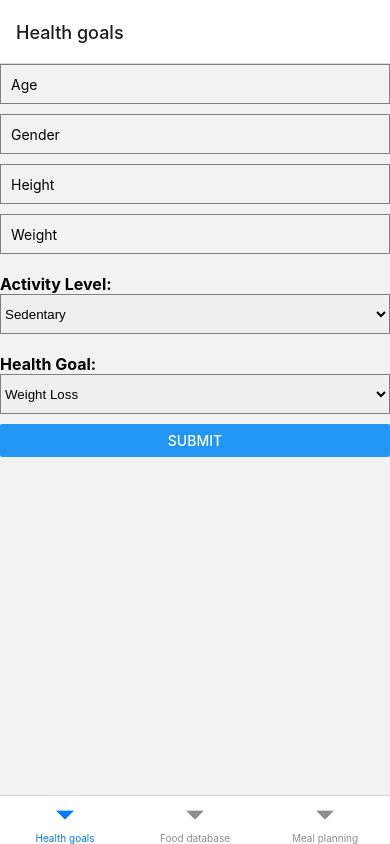
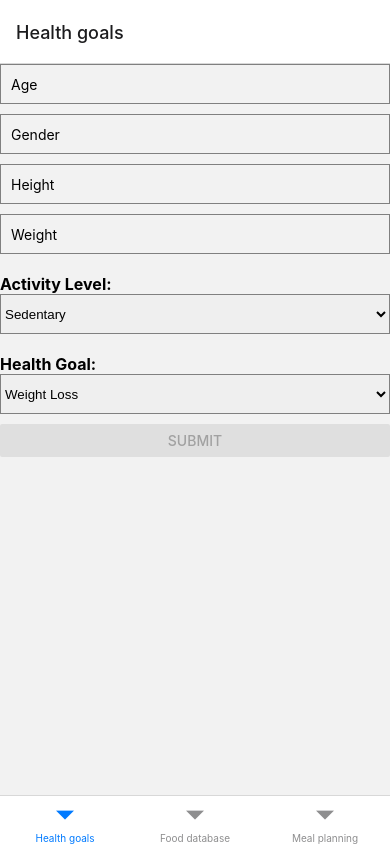
Before and after one commit to sageekar/ReactNativeProject, a React Native app in the folder Project/: screen / in a window 390 px wide. Built offline with nearby package versions, Linux system fonts and the light colour scheme.

Commit message:
check if user input is empty

```diff
--- a/Project/screens/HealthScreen.js
+++ b/Project/screens/HealthScreen.js
@@ -9,6 +9,7 @@ function HealthScreen() {
   const [weight, setWeight] = useState('');
   const [activityLevel, setActivityLevel] = useState('sedentary');
   const [healthGoal, setHealthGoal] = useState('weight loss');
+  const [submitDisabled, setSubmitDisabled] = useState(true);
 
   const handleAgeChange = (text) => {
     setAge(text);
@@ -39,6 +40,18 @@ function HealthScreen() {
     Alert.alert('Form Submitted', message);
   };
 
+  const validateForm = () => {
+    if (age.trim() === '' || gender.trim() === '' || height.trim() === '' || weight.trim() === '') {
+      setSubmitDisabled(true);
+    } else {
+      setSubmitDisabled(false);
+    }
+  };
+
+  React.useEffect(() => {
+    validateForm();
+  }, [age, gender, height, weight]);
+
   return (
     <View>
       <TextInput
@@ -65,12 +78,11 @@ function HealthScreen() {
         onChangeText={handleWeightChange}
         value={weight}
       />
-       <Text style={styles.label}>Activity Level:</Text>
+      <Text style={styles.label}>Activity Level:</Text>
       <Picker
         selectedValue={activityLevel}
         style={styles.picker}
-        onValueChange={handleActivityLevelChange}
-      >
+        onValueChange={handleActivityLevelChange}>
         <Picker.Item label="Sedentary" value="sedentary" />
         <Picker.Item label="Light Exercise" value="lightExercise" />
         <Picker.Item label="Moderate Exercise" value="moderateExercise" />
@@ -87,7 +99,8 @@ function HealthScreen() {
         <Picker.Item label="Weight Maintenance" value="weightMaintenance" />
         <Picker.Item label="Weight Gain" value="weightGain" />
       </Picker>
-      <Button title="Submit" onPress={handleSubmit} />
+
+      <Button title="Submit" onPress={handleSubmit} disabled={submitDisabled} />
     </View>
   );
 }
```
Also changed, not shown: 1 other file (tests, documents, lock files or other folders).
